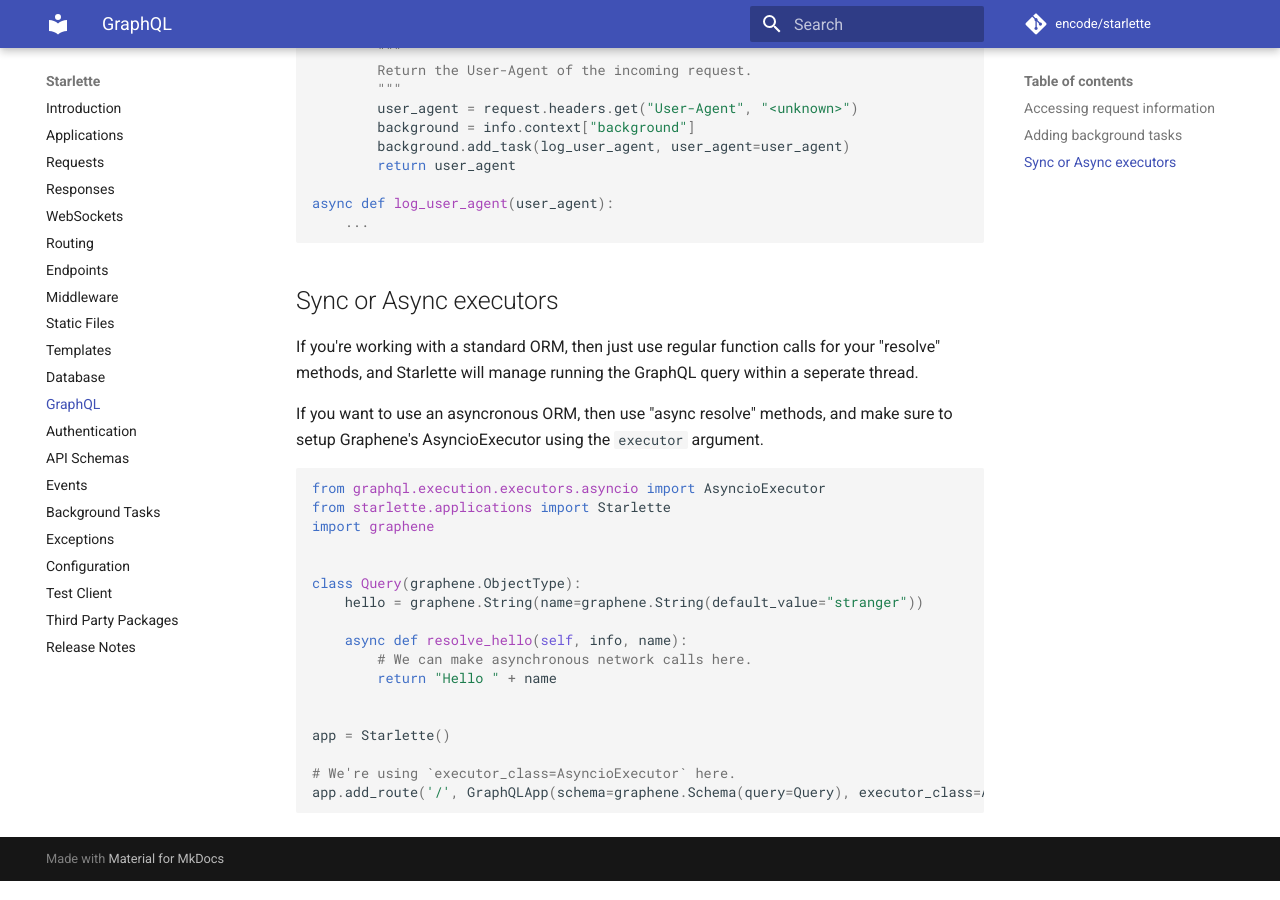
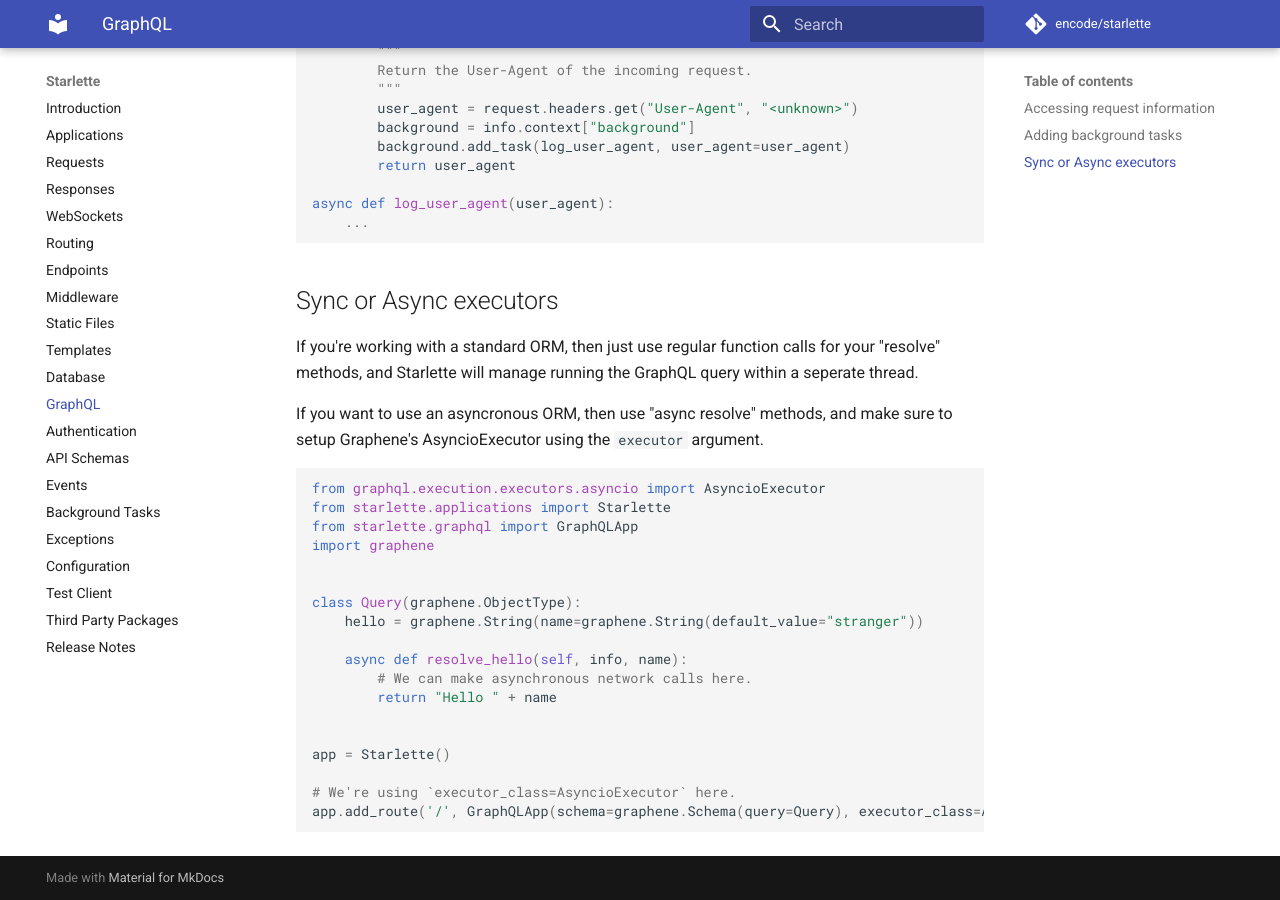
Before and after one commit to hidraco/starlette, an MkDocs documentation site: the page built from docs/graphql.md, in a window 1280 px wide and 900 px high, scrolled down 1411 px. Built offline with MkDocs 1.6.1 and Material for MkDocs 9.7.7, drawn with Linux system fonts in a browser that asks for light colours; comment, search, counter and statistics services are not loaded.

Commit message:
docs: Add missing import

````diff
--- a/docs/graphql.md
+++ b/docs/graphql.md
@@ -75,6 +75,7 @@ make sure to setup Graphene's AsyncioExecutor using the `executor` argument.
 ```python
 from graphql.execution.executors.asyncio import AsyncioExecutor
 from starlette.applications import Starlette
+from starlette.graphql import GraphQLApp
 import graphene
 
 
````
